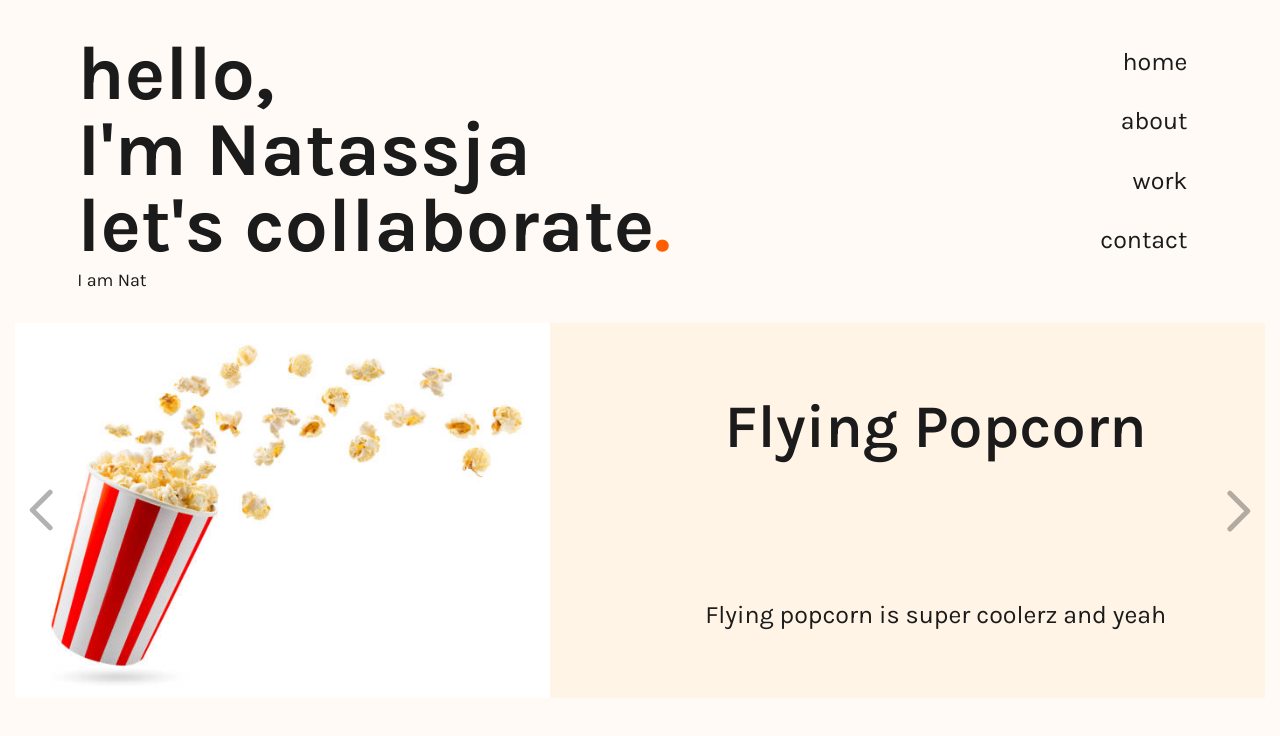
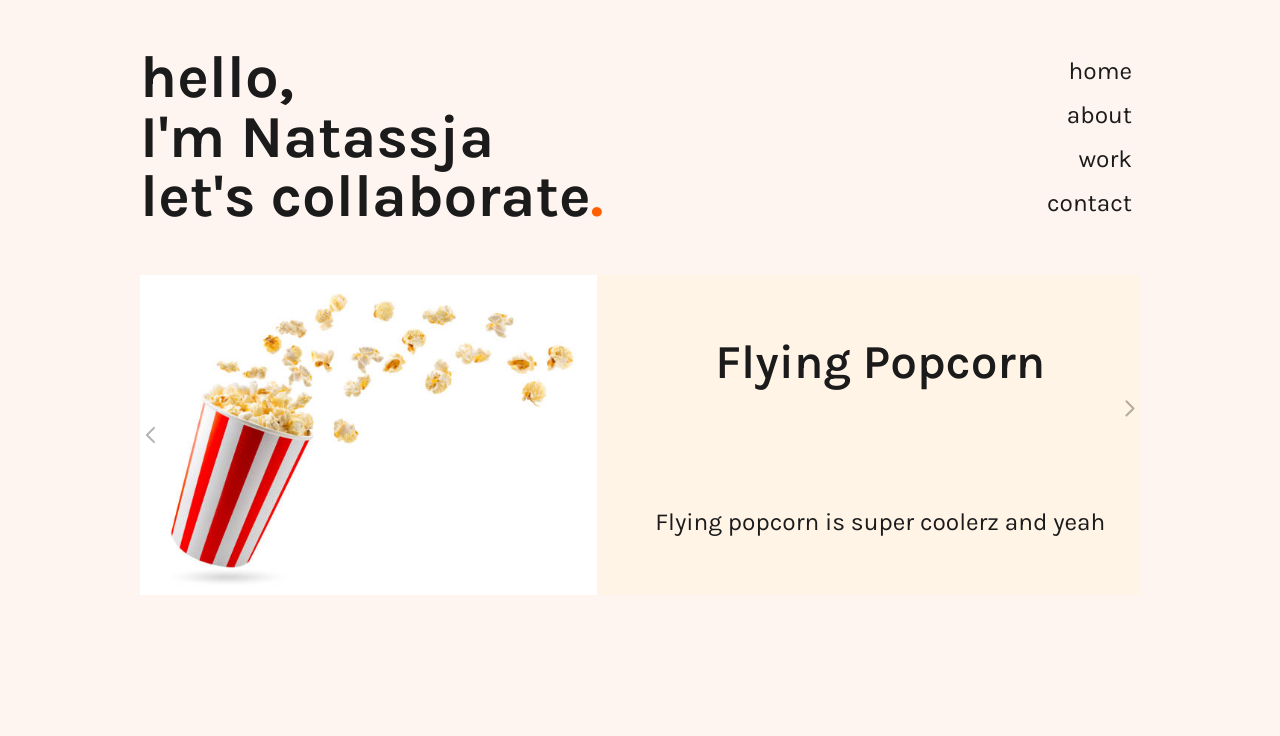
Before and after one commit to KevinKhau/nat-website, a website: page index.html in a window 1280 px wide. Drawn offline with Linux system fonts and the light colour scheme.

Commit message:
added querries file, changed to desktop 1st CSS

```diff
--- /dev/null
+++ b/css/queries.css
@@ -0,0 +1,22 @@
+/* ******************************* */
+/* BELLOW 1366px */
+/* ******************************* */
+@media (max-width: 85.375em) {
+  .container {
+    width: 100rem;
+  }
+
+  .main--heading {
+    font-size: 5.96rem;
+  }
+
+  .main--nav {
+    font-size: 2.441rem;
+  }
+}
+
+@media (max-width: 900px) {
+  .container {
+    width: 35rem;
+  }
+}
--- a/style.css
+++ b/css/style.css
@@ -1,13 +1,43 @@
-/* FONT SIZES:
-0.512rem / 0.64rem / 0.8rem / 1rem / 1.25rem / 1.563rem / 1.953rem / 2.441rem / 3.052rem */
+/*
 
-html {
-  font-family: "Karla", sans-serif;
-  font-weight: 400;
-  font-size: 1.563rem;
-  background-color: #fffaf5;
-  color: #1b1b1b;
-}
+--- 01 TYPOGRAPHY ---
+
+FONT SIZES:
+1rem / 1.25rem / 1.563rem / 1.953rem / 2.441rem /
+3.052rem / 3.815rem / 4.768rem / 5.96rem / 7.451rem
+
+--- 07 WHITESPACE
+
+--- 02 SPACING SYSTEM (px) ---
+2 / 4 / 8 / 12 / 16 / 24 / 32 / 48 / 64 / 80 / 96 / 128
+
+FONT WEIGHTS:
+ - Default: 400
+ - Medium: 600
+ - Bold: 700
+
+LINE HEIGHT:
+ - Default: 1
+ - Medium: 1.2
+ - Large: 1.8
+ - Paragraph default: 1.6
+
+LETTER SPACING:
+ - -0.5px
+ - 0.75px
+
+
+--- 03 COLORS ---
+
+- Primary: #ff5f00
+- Background: #fff5f0
+- Tints: #ffefe6 (not used yet)
+- Shades:
+
+- Greys:
+#1b1b1b
+
+*/
 
 * {
   box-sizing: border-box;
@@ -15,18 +45,25 @@ html {
   padding: 0;
 }
 
-/* .body {
-  display: flex;
-  justify-content: center;
-} */
+html {
+  font-size: 62.5%;
+}
+
+body {
+  font-family: "Karla", sans-serif;
+  font-weight: 400;
+  background-color: #fff5f0;
+  color: #1b1b1b;
+}
 
 .container {
   /* margin-top: 1.25rem; */
-  width: 28rem;
+  width: 120rem;
   /* margin-left: auto;
   margin-right: auto; */
-  margin: 1.25rem auto;
+  margin: 4.8rem auto;
 }
+
 .main {
   display: flex;
   align-items: center;
@@ -35,7 +72,7 @@ html {
 
 .main--heading {
   font-weight: 700;
-  font-size: 3.052rem;
+  font-size: 7.451rem;
   line-height: 1;
   position: relative;
 }
@@ -49,13 +86,14 @@ html {
 }
 
 .main--nav {
+  font-size: 3.052rem;
   font-weight: 400;
   list-style: none;
 }
 
 .main--nav__item {
   text-align: right;
-  padding: 0.61rem;
+  padding: 0.8rem;
 }
 
 .main--nav__item a:link,
@@ -79,8 +117,8 @@ article {
 }
 
 .carousel {
-  max-width: 50rem;
-  margin: 1.25rem auto;
+  max-width: 100rem;
+  margin: 1.2rem auto;
   background-color: #fff4e6;
 
   /* display: flex;
@@ -90,7 +128,7 @@ article {
 
   display: grid;
   grid-template-columns: auto 1fr;
-  column-gap: 2.25rem;
+  column-gap: 2.4rem;
   justify-items: center;
   align-items: center;
 
@@ -98,14 +136,18 @@ article {
 }
 
 .carousel img {
-  height: 15rem;
+  height: 32rem;
   /* width: 12.5rem; */
   grid-row: span 2;
 }
 
 .carousel--title {
+  font-size: 4.768rem;
+  font-weight: 600;
+}
+
+.carousel--description {
   font-size: 2.441rem;
-  font-weight: 600;
 }
 
 .carousel--btn {
@@ -134,15 +176,3 @@ article {
 .carousel--arrow {
   stroke: rgba(0, 0, 0, 0.3);
 }
-
-@media (min-width: 900px) {
-  .container {
-    width: 35rem;
-  }
-}
-
-@media (min-width: 1200px) {
-  .container {
-    width: 45rem;
-  }
-}
--- a/index.html
+++ b/index.html
@@ -11,7 +11,8 @@
       href="https://fonts.googleapis.com/css2?family=Karla:wght@400;600;700&display=swap"
       rel="stylesheet"
     />
-    <link rel="stylesheet" href="style.css" />
+    <link rel="stylesheet" href="css/style.css" />
+    <link rel="stylesheet" href="css/queries.css" />
   </head>
   <body>
     <div class="container">
@@ -32,9 +33,7 @@
           <li class="main--nav__item"><a href="#">contact</a></li>
         </nav>
       </header>
-      <article>
-        <p>I am Nat</p>
-      </article>
+      <article></article>
     </div>
     <div class="carousel">
       <img src="./img/flying-popcorn.jpg" alt="flying-popcorn" />
```
